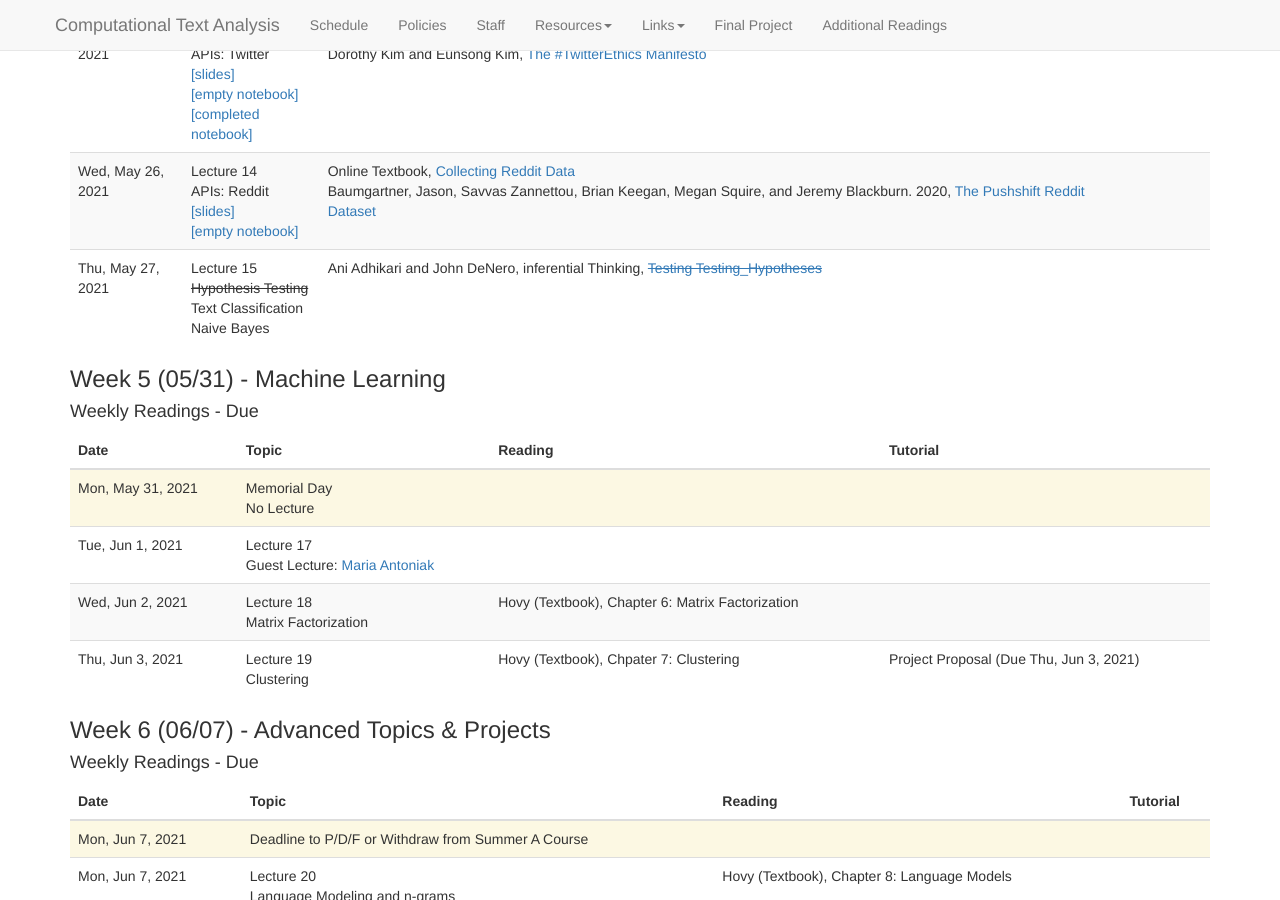
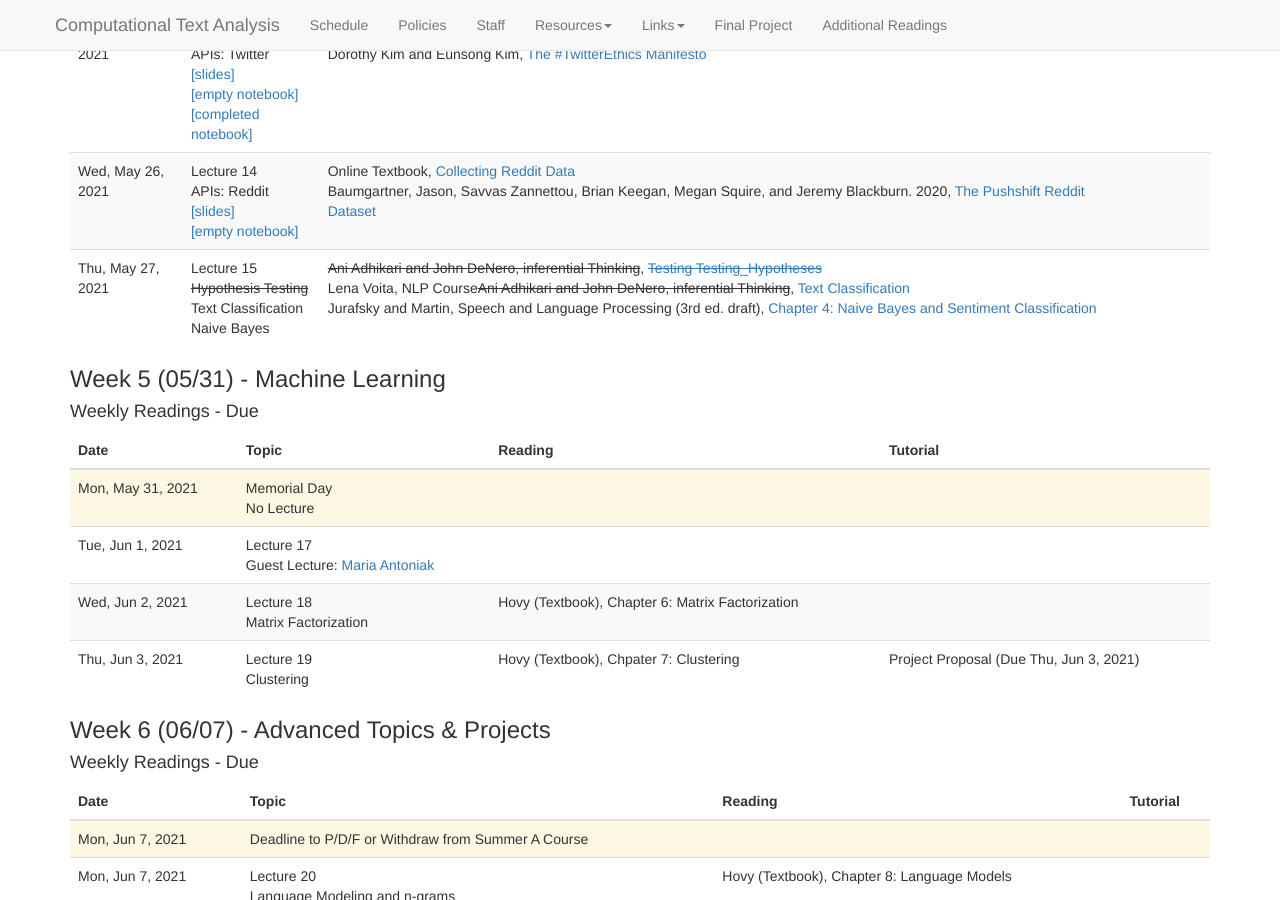
Before and after one commit to BC-COMS-2710/BC-COMS-2710.github.io, a Jekyll site: the page built from schedule.md, in a window 1280 px wide and 900 px high, scrolled down 2481 px. Built offline with Jekyll 4.4.1, drawn with Linux system fonts in a browser that asks for light colours; nearby versions of some CDN libraries.

Commit message:
Lecture 15 reading

```diff
--- a/_data/schedule.yaml
+++ b/_data/schedule.yaml
@@ -344,7 +344,15 @@
         -
           url: https://www.inferentialthinking.com/chapters/11/Testing_Hypotheses.html
           title: <strike>Testing Testing_Hypotheses</strike>
-          authors: Ani Adhikari and John DeNero, inferential Thinking
+          authors: <strike>Ani Adhikari and John DeNero, inferential Thinking</strike>
+        -
+          url: https://lena-voita.github.io/nlp_course/text_classification.html
+          title: Text Classification
+          authors: Lena Voita, NLP Course<strike>Ani Adhikari and John DeNero, inferential Thinking</strike>
+        -
+          url: https://web.stanford.edu/~jurafsky/slp3/4.pdf
+          title: "Chapter 4: Naive Bayes and Sentiment Classification"
+          authors: Jurafsky and Martin, Speech and Language Processing (3rd ed. draft)
 -
   name: "Week 5 (05/31) - Machine Learning"
   lectures:
```
